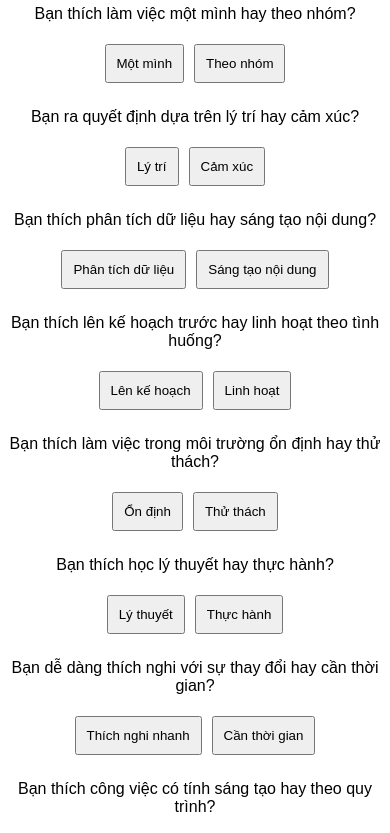
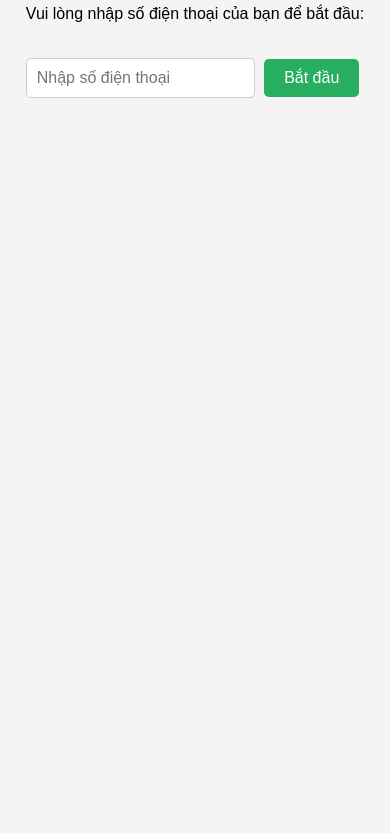
Before and after one commit to sangdn/sangdn.github.io, a plain HTML site: page index.html in a window 390 px wide. Shown: the part 63-896 px from the top of the page. After the commit the page ends 844 px from the top, so only its background shows below. Drawn offline with Linux system fonts and the light colour scheme.

Commit message:
Update index.html
add phone entering func

```diff
--- a/index.html
+++ b/index.html
@@ -5,16 +5,92 @@
     <meta name="viewport" content="width=device-width, initial-scale=1.0">
     <title>Trắc nghiệm hướng nghiệp</title>
     <style>
-        body { font-family: Arial, sans-serif; text-align: center; }
-        .question { margin-bottom: 20px; }
-        button { margin: 5px; padding: 10px; cursor: pointer; }
+        body {
+            font-family: Arial, sans-serif;
+            text-align: center;
+            background-color: #f4f4f4;
+            margin: 0;
+            padding: 0;
+        }
+        h2 {
+            color: #2c3e50;
+            margin-top: 20px;
+        }
+        #quiz {
+            margin-top: 20px;
+            background-color: #ffffff;
+            padding: 20px;
+            border-radius: 10px;
+            box-shadow: 0 4px 8px rgba(0, 0, 0, 0.1);
+            width: 80%;
+            max-width: 600px;
+            margin-left: auto;
+            margin-right: auto;
+        }
+        .question {
+            margin-bottom: 20px;
+        }
+        button {
+            margin: 5px;
+            padding: 10px 20px;
+            background-color: #3498db;
+            color: white;
+            border: none;
+            border-radius: 5px;
+            cursor: pointer;
+            font-size: 16px;
+        }
+        button:hover {
+            background-color: #2980b9;
+        }
+        #result {
+            margin-top: 30px;
+            font-size: 20px;
+            font-weight: bold;
+            color: #2c3e50;
+        }
+        #phone-number-section {
+            margin-top: 20px;
+        }
+        #phone-number-section input {
+            padding: 10px;
+            font-size: 16px;
+            border-radius: 5px;
+            border: 1px solid #ccc;
+        }
+        #start-quiz-btn {
+            margin-top: 20px;
+            padding: 10px 20px;
+            background-color: #27ae60;
+            color: white;
+            border: none;
+            border-radius: 5px;
+            cursor: pointer;
+            font-size: 16px;
+        }
+        #start-quiz-btn:hover {
+            background-color: #2ecc71;
+        }
+        .hidden {
+            display: none;
+        }
     </style>
 </head>
 <body>
     <h2>Trắc nghiệm hướng nghiệp</h2>
-    <div id="quiz"></div>
-    <button onclick="showResult()">Xem kết quả</button>
-    <h3 id="result"></h3>
+
+    <!-- Phone number input section -->
+    <div id="phone-number-section">
+        <p>Vui lòng nhập số điện thoại của bạn để bắt đầu:</p>
+        <input type="text" id="phone-number" placeholder="Nhập số điện thoại" />
+        <button id="start-quiz-btn" onclick="startQuiz()">Bắt đầu</button>
+        <p id="phone-error" style="color: red; display: none;">Vui lòng nhập số điện thoại hợp lệ!</p>
+    </div>
+
+    <!-- Quiz section (hidden initially) -->
+    <div id="quiz" class="hidden"></div>
+    <button onclick="showResult()" class="hidden">Xem kết quả</button>
+    <h3 id="result" class="hidden"></h3>
 
     <script>
         const questions = [
@@ -34,12 +110,31 @@
             { question: "Bạn thích công việc có hướng dẫn cụ thể hay tự do sáng tạo?", options: ["Hướng dẫn cụ thể", "Tự do sáng tạo"], type: "SN" },
             { question: "Bạn thích công việc mang tính nghiên cứu hay ứng dụng thực tế?", options: ["Nghiên cứu", "Ứng dụng thực tế"], type: "SN" },
             { question: "Bạn có thích giao tiếp nhiều trong công việc không?", options: ["Có", "Không"], type: "EI" },
-			{ question: "Bạn thường tin vào trực giác hay dữ liệu?", options: ["Trực giác", "Dữ liệu"], type: "TF" },
+            { question: "Bạn thường tin vào trực giác hay dữ liệu?", options: ["Trực giác", "Dữ liệu"], type: "TF" },
             { question: "Bạn thích làm việc với công nghệ hay con người?", options: ["Công nghệ", "Con người"], type: "SN" },
             { question: "Bạn thích công việc có kế hoạch dài hạn hay ngắn hạn?", options: ["Dài hạn", "Ngắn hạn"], type: "JP" }
         ];
 
         let scores = { E: 0, I: 0, T: 0, F: 0, S: 0, N: 0, J: 0, P: 0 };
+
+        function startQuiz() {
+            const phoneNumber = document.getElementById("phone-number").value;
+            const phoneError = document.getElementById("phone-error");
+
+            // Simple phone number validation (just checking length here)
+            if (phoneNumber.length < 10) {
+                phoneError.style.display = "block";
+                return; // Exit if invalid phone number
+            } else {
+                phoneError.style.display = "none";
+            }
+
+            // Hide the phone number section and show the quiz
+            document.getElementById("phone-number-section").classList.add("hidden");
+            document.getElementById("quiz").classList.remove("hidden");
+            document.querySelector("button[onclick='showResult()']").classList.remove("hidden");
+            loadQuiz();
+        }
 
         function loadQuiz() {
             let quizDiv = document.getElementById("quiz");
@@ -82,8 +177,6 @@
             };
             return careerMap[type] || "Khám phá thêm!";
         }
-
-        loadQuiz();
     </script>
 </body>
 </html>
```
